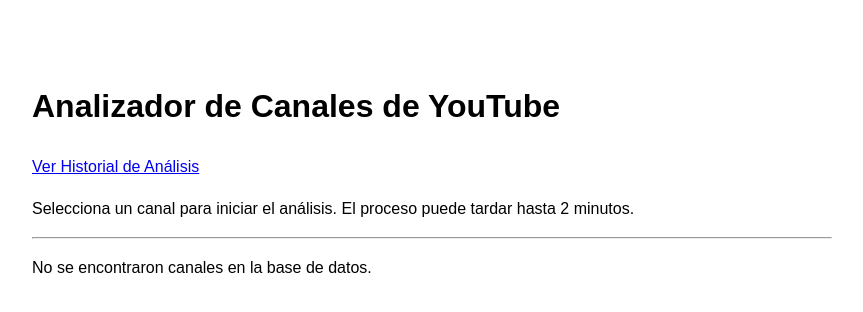
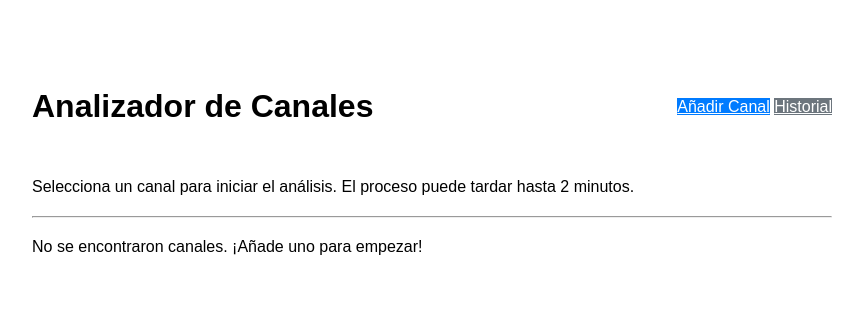
Before and after one commit to infoclusiv/bot-analizador-telegram, a Flask app: template templates/index.html in a window 1280 px wide. Shown: the top 312 px of the page, without its empty margins (208-1071 px from the left). Run offline with Flask 3, Linux system fonts and the light colour scheme; the template is opened without the code that fills it, so the values that code supplies are empty.

Commit message:
Feature: Añade gestión de canales desde la web

```diff
--- a/app.py
+++ b/app.py
@@ -1,104 +1,96 @@
-# app.py (Versión con Historial)
+# app.py (Versión con Gestión de Canales)
 import os
 import uuid
 import threading
-from flask import Flask, render_template, redirect, url_for, jsonify
+import secrets # ¡NUEVO! Para generar una clave secreta segura
+from flask import Flask, render_template, redirect, url_for, jsonify, request, flash
 from dotenv import load_dotenv
-from datetime import datetime
 
-# Importamos nuestra lógica de siempre
 import youtube_logic
 import llm_analyzer
 
 load_dotenv()
 
 app = Flask(__name__)
+# ¡IMPORTANTE! Flask necesita una clave secreta para los "flash messages"
+app.secret_key = os.getenv("FLASK_SECRET_KEY", secrets.token_hex(16))
 
-# --- Lógica de la Tarea en Segundo Plano (sin cambios) ---
+# --- Lógica de Tarea en Segundo Plano (sin cambios) ---
 def run_analysis_task(job_id, channel_id):
+    # ... (esta función se queda exactamente igual que antes) ...
     print(f"Iniciando análisis para el job_id: {job_id}")
     try:
         videos = youtube_logic.get_channel_videos_last_week(channel_id)
-        if not videos:
-            raise ValueError(f"No se encontraron videos recientes para el canal {channel_id}.")
+        if not videos: raise ValueError(f"No se encontraron videos recientes para el canal {channel_id}.")
         analysis_result = llm_analyzer.analyze_with_openrouter(youtube_logic.GROK_ECONOMIC_CONCERN, videos)
-        db = youtube_logic.get_db_connection()
-        cursor = db.cursor()
+        db = youtube_logic.get_db_connection(); cursor = db.cursor()
         cursor.execute("UPDATE analysis_jobs SET status = ?, result = ? WHERE id = ?", ("completed", analysis_result, job_id))
-        db.commit()
-        db.close()
-        print(f"Job {job_id} completado con éxito.")
+        db.commit(); db.close(); print(f"Job {job_id} completado con éxito.")
     except Exception as e:
         print(f"Error en el job {job_id}: {e}")
-        db = youtube_logic.get_db_connection()
-        cursor = db.cursor()
+        db = youtube_logic.get_db_connection(); cursor = db.cursor()
         cursor.execute("UPDATE analysis_jobs SET status = ?, result = ? WHERE id = ?", ("failed", str(e), job_id))
-        db.commit()
-        db.close()
+        db.commit(); db.close()
 
 # --- Rutas de la Aplicación Web ---
 @app.route('/')
 def index():
-    """Página principal que muestra la lista de canales."""
     channels = youtube_logic.get_all_saved_channels()
     return render_template('index.html', channels=channels)
 
+# --- ¡NUEVAS RUTAS PARA GESTIONAR CANALES! ---
+@app.route('/add', methods=['GET', 'POST'])
+def add_channel():
+    if request.method == 'POST':
+        name = request.form['channel_name']
+        channel_id = request.form['channel_id']
+
+        success, message = youtube_logic.add_channel_to_db(name, channel_id)
+        flash(message) # Muestra un mensaje de notificación al usuario
+
+        return redirect(url_for('index'))
+
+    return render_template('add_channel.html')
+
+@app.route('/delete/<channel_id>', methods=['POST'])
+def delete_channel(channel_id):
+    success, message = youtube_logic.delete_channel_from_db(channel_id)
+    flash(message)
+    return redirect(url_for('index'))
+# ----------------------------------------------------
+
+# --- Rutas de Análisis (con pequeños ajustes) ---
 @app.route('/analizar/<channel_id>')
 def start_analysis(channel_id):
-    """Inicia un nuevo trabajo de análisis y redirige a la página de resultados."""
     job_id = str(uuid.uuid4())
-
-    # ¡NUEVO! Obtenemos el nombre del canal para guardarlo en el historial
     channel_name = youtube_logic.get_channel_name_from_db(channel_id) or "Desconocido"
-
-    db = youtube_logic.get_db_connection()
-    cursor = db.cursor()
-    # ¡MODIFICADO! Añadimos el channel_name al registrar el trabajo
-    cursor.execute(
-        "INSERT INTO analysis_jobs (id, status, channel_name) VALUES (?, ?, ?)",
-        (job_id, "pending", channel_name)
-    )
-    db.commit()
-    db.close()
-
-    thread = threading.Thread(target=run_analysis_task, args=(job_id, channel_id))
-    thread.start()
-
+    db = youtube_logic.get_db_connection(); cursor = db.cursor()
+    cursor.execute("INSERT INTO analysis_jobs (id, status, channel_name) VALUES (?, ?, ?)",(job_id, "pending", channel_name))
+    db.commit(); db.close()
+    thread = threading.Thread(target=run_analysis_task, args=(job_id, channel_id)); thread.start()
     return redirect(url_for('show_result', job_id=job_id))
 
 @app.route('/resultado/<job_id>')
 def show_result(job_id):
-    """Muestra la página de espera/resultados."""
-    # ¡NUEVO! Obtenemos el nombre del canal para mostrarlo en la página
-    db = youtube_logic.get_db_connection()
-    cursor = db.cursor()
+    db = youtube_logic.get_db_connection(); cursor = db.cursor()
     cursor.execute("SELECT channel_name FROM analysis_jobs WHERE id = ?", (job_id,))
-    job = cursor.fetchone()
-    db.close()
+    job = cursor.fetchone(); db.close()
     channel_name = job[0] if job else "Desconocido"
     return render_template('resultado.html', job_id=job_id, channel_name=channel_name)
 
 @app.route('/status/<job_id>')
 def get_status(job_id):
-    """API interna para que la página de resultados pregunte por el estado."""
-    db = youtube_logic.get_db_connection()
-    cursor = db.cursor()
+    db = youtube_logic.get_db_connection(); cursor = db.cursor()
     cursor.execute("SELECT status, result FROM analysis_jobs WHERE id = ?", (job_id,))
-    job = cursor.fetchone()
-    db.close()
+    job = cursor.fetchone(); db.close()
     if job: return jsonify({"status": job[0], "result": job[1]})
     else: return jsonify({"status": "not_found"}), 404
 
-# --- ¡NUEVA RUTA PARA EL HISTORIAL! ---
 @app.route('/historial')
 def historial():
-    """Muestra una lista de todos los análisis realizados."""
-    db = youtube_logic.get_db_connection()
-    cursor = db.cursor()
-    # Ordenamos por fecha para ver los más recientes primero
+    db = youtube_logic.get_db_connection(); cursor = db.cursor()
     cursor.execute("SELECT id, channel_name, status, created_at FROM analysis_jobs ORDER BY created_at DESC")
-    jobs = cursor.fetchall()
-    db.close()
+    jobs = cursor.fetchall(); db.close()
     return render_template('historial.html', jobs=jobs)
 
 if __name__ == "__main__":
--- a/templates/index.html
+++ b/templates/index.html
@@ -8,21 +8,45 @@
         body { font-family: sans-serif; max-width: 800px; margin: 40px auto; padding: 20px; line-height: 1.6; }
         .channel { border: 1px solid #ccc; padding: 15px; margin-bottom: 15px; border-radius: 8px; display: flex; justify-content: space-between; align-items: center; }
         .channel-name { font-size: 1.2em; }
-        .btn { background-color: #007bff; color: white; padding: 10px 20px; text-decoration: none; border-radius: 5px; }
+        .actions a, .actions button { text-decoration: none; border-radius: 5px; padding: 10px 15px; margin-left: 10px; }
+        .btn-analyze { background-color: #007bff; color: white; }
+        .btn-delete { background-color: #dc3545; color: white; border: none; cursor: pointer; font-size: 1em; }
+        .flash-message { padding: 15px; margin-bottom: 20px; border: 1px solid transparent; border-radius: 4px; background-color: #d4edda; color: #155724; border-color: #c3e6cb;}
+        .top-nav { display: flex; justify-content: space-between; align-items: center; margin-bottom: 20px; }
     </style>
 </head>
 <body>
-    <h1>Analizador de Canales de YouTube</h1>
-    <p><a href="{{ url_for('historial') }}">Ver Historial de Análisis</a></p>
+    <div class="top-nav">
+        <h1>Analizador de Canales</h1>
+        <div>
+            <a href="{{ url_for('add_channel') }}" class="btn-analyze">Añadir Canal</a>
+            <a href="{{ url_for('historial') }}" class="btn-analyze" style="background-color: #6c757d;">Historial</a>
+        </div>
+    </div>
+
+    <!-- Bloque para mostrar mensajes de notificación -->
+    {% with messages = get_flashed_messages() %}
+      {% if messages %}
+        {% for message in messages %}
+          <div class="flash-message">{{ message }}</div>
+        {% endfor %}
+      {% endif %}
+    {% endwith %}
+
     <p>Selecciona un canal para iniciar el análisis. El proceso puede tardar hasta 2 minutos.</p>
     <hr>
     {% for channel in channels %}
         <div class="channel">
             <span class="channel-name">{{ channel.channel_name }}</span>
-            <a href="{{ url_for('start_analysis', channel_id=channel.channel_id) }}" class="btn">Analizar</a>
+            <div class="actions">
+                <a href="{{ url_for('start_analysis', channel_id=channel.channel_id) }}" class="btn-analyze">Analizar</a>
+                <form action="{{ url_for('delete_channel', channel_id=channel.channel_id) }}" method="POST" style="display:inline;" onsubmit="return confirm('¿Estás seguro de que quieres borrar este canal?');">
+                    <button type="submit" class="btn-delete">Borrar</button>
+                </form>
+            </div>
         </div>
     {% else %}
-        <p>No se encontraron canales en la base de datos.</p>
+        <p>No se encontraron canales. ¡Añade uno para empezar!</p>
     {% endfor %}
 </body>
 </html>
--- a/youtube_logic.py
+++ b/youtube_logic.py
@@ -82,3 +82,39 @@
         return []
 
     return videos_data
+
+def add_channel_to_db(channel_name, channel_id, category="Noticias"):
+    """Añade un nuevo canal a la base de datos. Devuelve (éxito, mensaje)."""
+    if not channel_name or not channel_id:
+        return (False, "El nombre y el ID del canal no pueden estar vacíos.")
+
+    conn = get_db_connection()
+    cursor = conn.cursor()
+    try:
+        cursor.execute(
+            "INSERT INTO channels (channel_name, channel_id, category) VALUES (?, ?, ?)",
+            (channel_name, channel_id, category)
+        )
+        conn.commit()
+        return (True, f"¡Canal '{channel_name}' añadido con éxito!")
+    except libsql.IntegrityError:
+        return (False, "Error: Ese ID de canal ya existe en la base de datos.")
+    except Exception as e:
+        return (False, f"Ocurrió un error inesperado: {e}")
+    finally:
+        conn.close()
+
+def delete_channel_from_db(channel_id):
+    """Borra un canal de la base de datos por su ID. Devuelve (éxito, mensaje)."""
+    conn = get_db_connection()
+    cursor = conn.cursor()
+    cursor.execute("DELETE FROM channels WHERE channel_id = ?", (channel_id,))
+    conn.commit()
+
+    success = cursor.rows_affected > 0
+    conn.close()
+
+    if success:
+        return (True, f"¡Canal con ID '{channel_id}' borrado con éxito!")
+    else:
+        return (False, f"No se encontró ningún canal con el ID '{channel_id}'.")
```
Also changed, not shown: templates/add_channel.html (added, +32 -0 lines).
